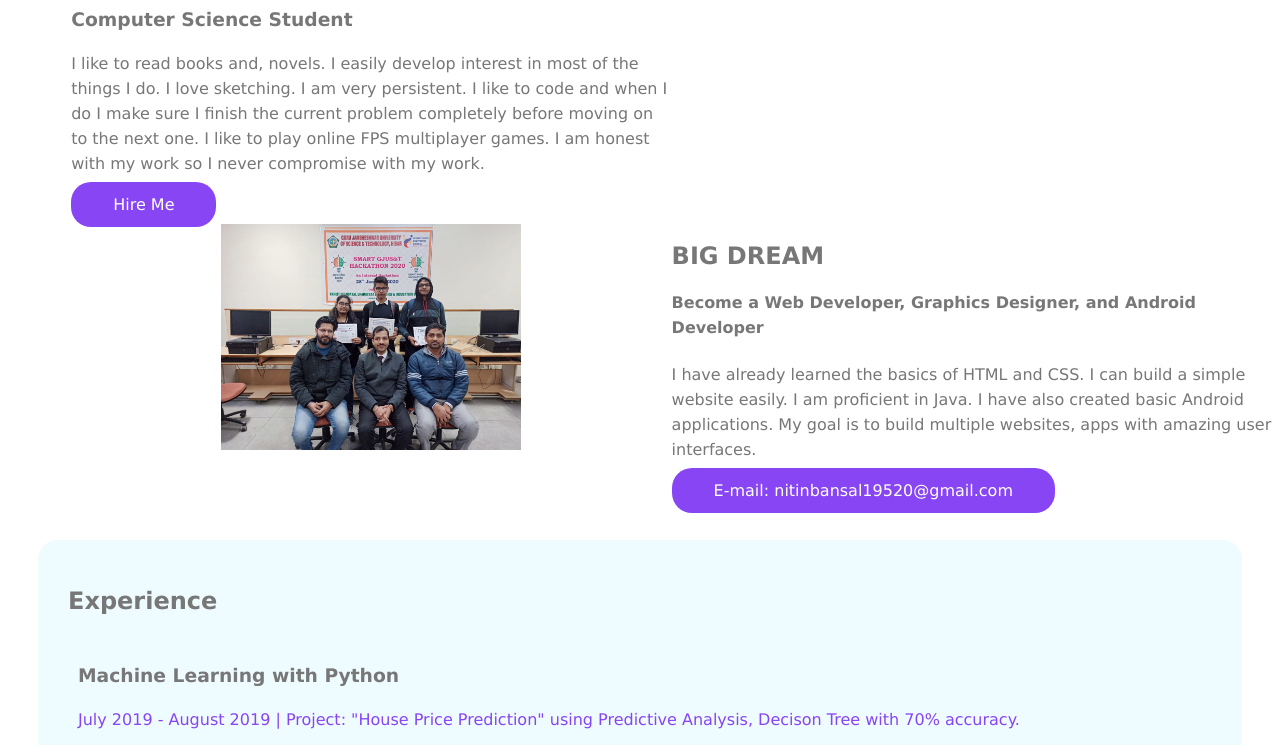
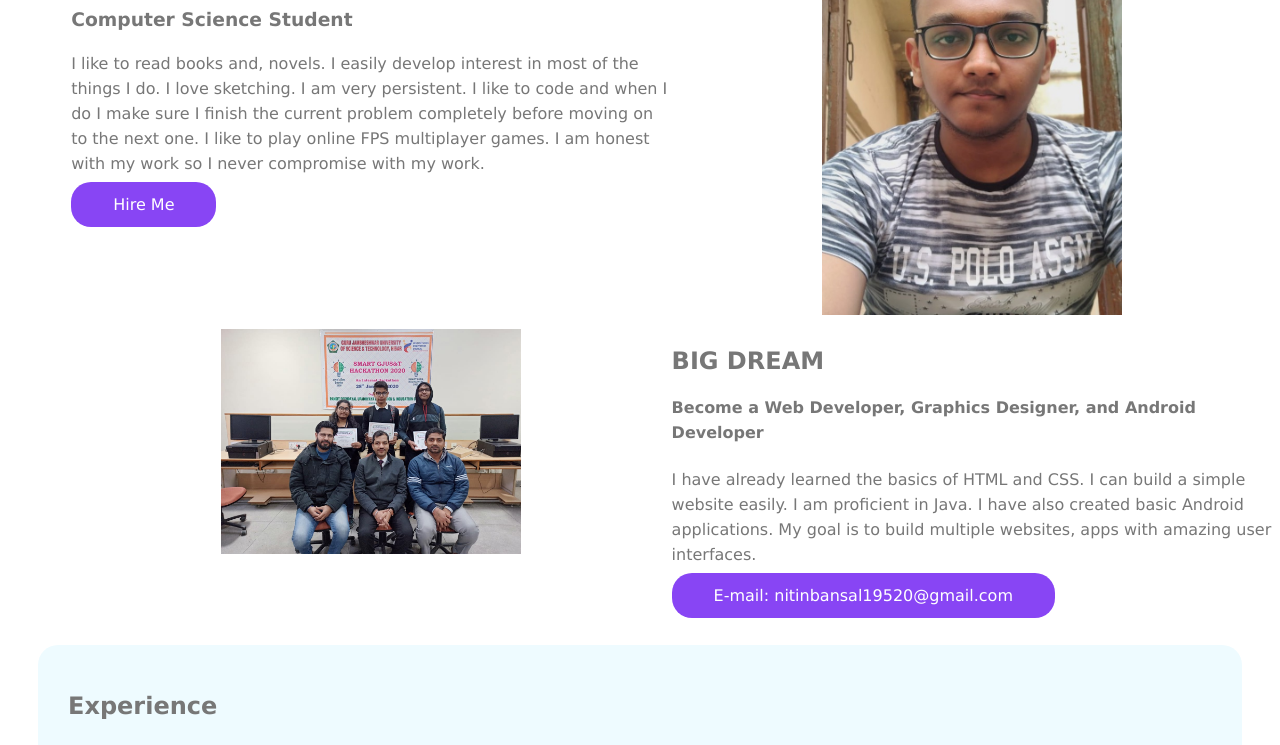
Before and after one commit to n-195/n-195.github.io, a plain HTML site: page index.html in a window 1280 px wide. Shown: the part 92-837 px from the top of the page. Drawn offline with Linux system fonts and the light colour scheme.

Commit message:
Update index.html

```diff
--- a/index.html
+++ b/index.html
@@ -13,7 +13,7 @@
 			<a class="primary-btn" href="https://www.linkedin.com/in/nitin-bansal-632963134/">Hire Me</a>
 		</div>
 		<div class="half-width">
-			<img class="img/profile.jpeg" alt=""/>
+			<img class="side-img" src="img/profile.jpeg" alt=""/>
 		</div>
 	</section>
 	<section class="container">
```
